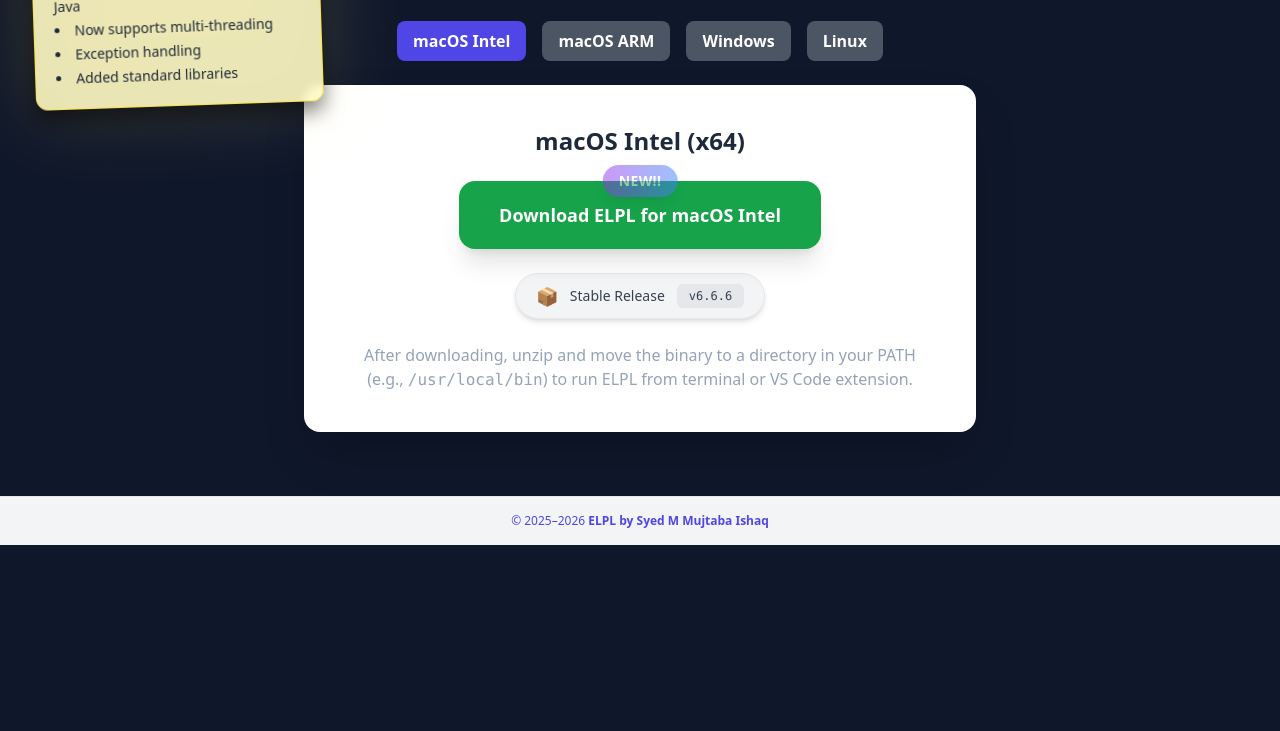
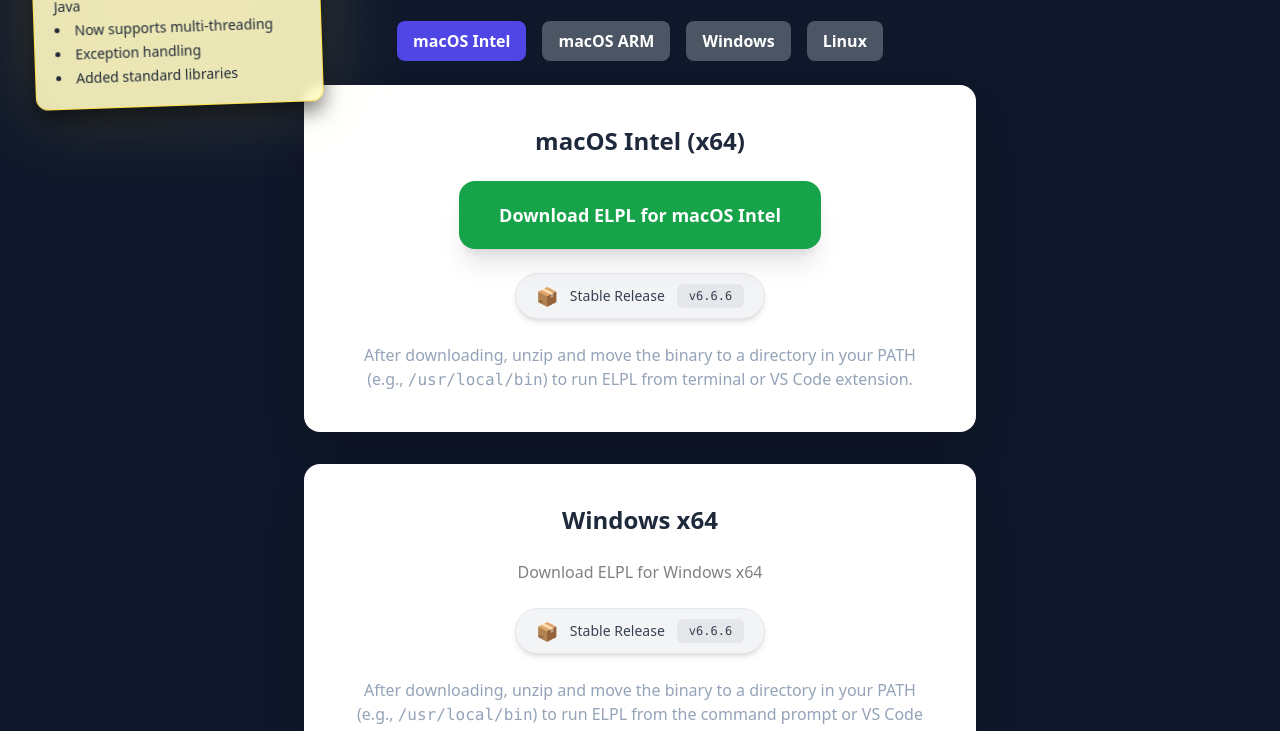
Before and after one commit to mujtabaishaq5/ELPL-Official, a plain HTML site: page download.html in a window 1280 px wide. Shown: the part 216-947 px from the top of the page. Before the commit the page ends 800 px from the top, so only its background shows below. Drawn offline with nearby package versions, Linux system fonts and the light colour scheme.

Commit message:
Enhance download.html with disabled link styles
Added styles for disabled links and updated Windows download section.

```diff
--- a/download.html
+++ b/download.html
@@ -65,6 +65,12 @@
 }
 .rip-off {
   animation: rip-off 0.8s forwards ease-in;
+}
+.disabled-link {
+  pointer-events: none;
+  cursor: default; /* Changes the cursor to indicate it's not clickable */
+  color: gray;    /* Optional: styles the link to look disabled */
+  text-decoration: none; /* Optional: removes the underline */
 }
 
 
@@ -158,13 +164,13 @@
     <a href="ELPL.zip" download
        class="relative inline-block bg-green-600 hover:bg-green-700 text-white px-10 py-5 rounded-2xl font-extrabold text-lg transition-transform transform hover:scale-105 shadow-xl">
       Download ELPL for macOS Intel
-      <span class="absolute -top-4 left-1/2 -translate-x-1/2
+      <!--span class="absolute -top-4 left-1/2 -translate-x-1/2
         bg-gradient-to-r from-purple-600 to-blue-500
         text-white text-sm tracking-wide px-4 py-1.5
         rounded-full font-bold uppercase shadow-lg
         animate-pulse">
         New!!
-    </span>
+      </span-->
     </a>
 
     <!-- Release Info -->
@@ -209,7 +215,7 @@
 
 
 <!-- Windows -->
-<div class="tab-panel relative p-10 rounded-2xl max-w-2xl w-full mx-auto hidden" id="windows">
+<!--div class="tab-panel relative p-10 rounded-2xl max-w-2xl w-full mx-auto hidden" id="windows">
   <div class="glow-border absolute inset-0 rounded-2xl pointer-events-none"></div>
 
   <div class="relative bg-white dark:bg-slate-900 p-10 rounded-2xl shadow-2xl">
@@ -225,7 +231,44 @@
       </span>
     </div>
   </div>
-</div>
+</div-->
+
+  <!-- Windows -->
+  <div class="tab-panel bg-white dark:bg-slate-900 p-10 rounded-2xl shadow-2xl max-w-2xl w-full" id="mac-x64">
+    <h3 class="text-2xl font-bold text-slate-800 dark:text-slate-100 mb-6">Windows x64</h3>
+
+    <!-- Download Button -->
+    <a href="" class="disabled-link"
+       class="relative inline-block bg-green-600 hover:bg-green-700 text-white px-10 py-5 rounded-2xl font-extrabold text-lg transition-transform transform hover:scale-105 shadow-xl">
+      Download ELPL for Windows x64
+      <!--span class="absolute -top-4 left-1/2 -translate-x-1/2
+        bg-gradient-to-r from-purple-600 to-blue-500
+        text-white text-sm tracking-wide px-4 py-1.5
+        rounded-full font-bold uppercase shadow-lg
+        animate-pulse">
+        New!!
+      </span-->
+    </a>
+
+    <!-- Release Info -->
+    <div class="mt-6 flex justify-center">
+      <p class="inline-flex items-center gap-3
+         bg-gray-100 dark:bg-slate-700 text-gray-700 dark:text-gray-200 text-sm font-medium
+         px-5 py-2 rounded-full border border-gray-200 dark:border-slate-600 shadow-md">
+        <span class="text-gray-500 dark:text-gray-400 text-lg">📦</span>
+        <span>Stable Release</span>
+        <span class="bg-gray-200 dark:bg-slate-600 text-gray-700 dark:text-gray-200 text-xs font-mono px-3 py-1 rounded-md">
+          v6.6.6
+        </span>
+      </p>
+    </div>
+
+    <!-- Instructions -->
+    <p class="text-slate-400 dark:text-slate-300 mt-6 text-base max-w-xl mx-auto">
+      After downloading, unzip and move the binary to a directory in your PATH
+      (e.g., <code>/usr/local/bin</code>) to run ELPL from the command prompt or VS Code extension.
+    </p>
+  </div>
 <!--Linux-->
 
 <div class="tab-panel relative p-10 rounded-2xl max-w-2xl w-full mx-auto hidden" id="linux">
```
